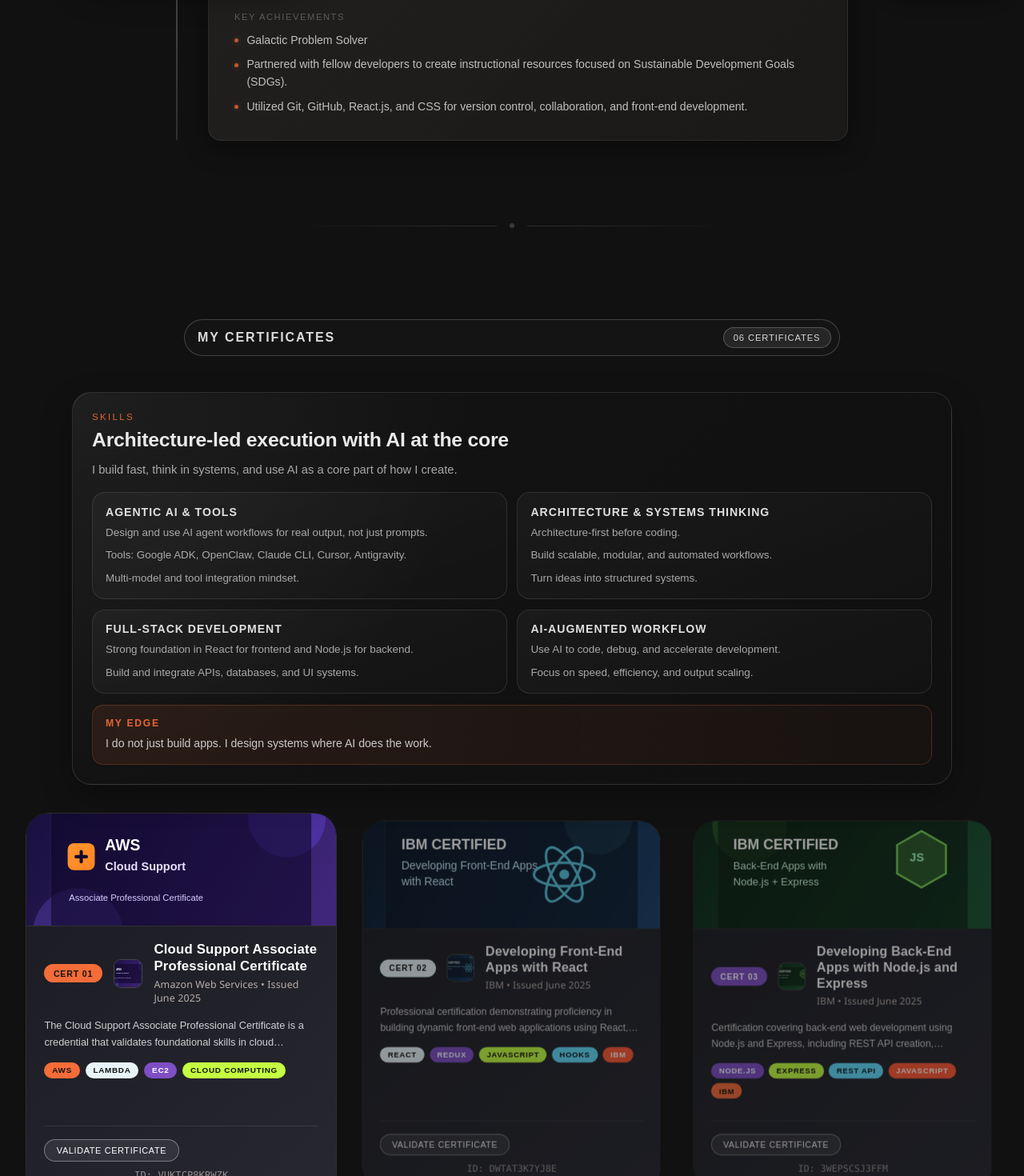
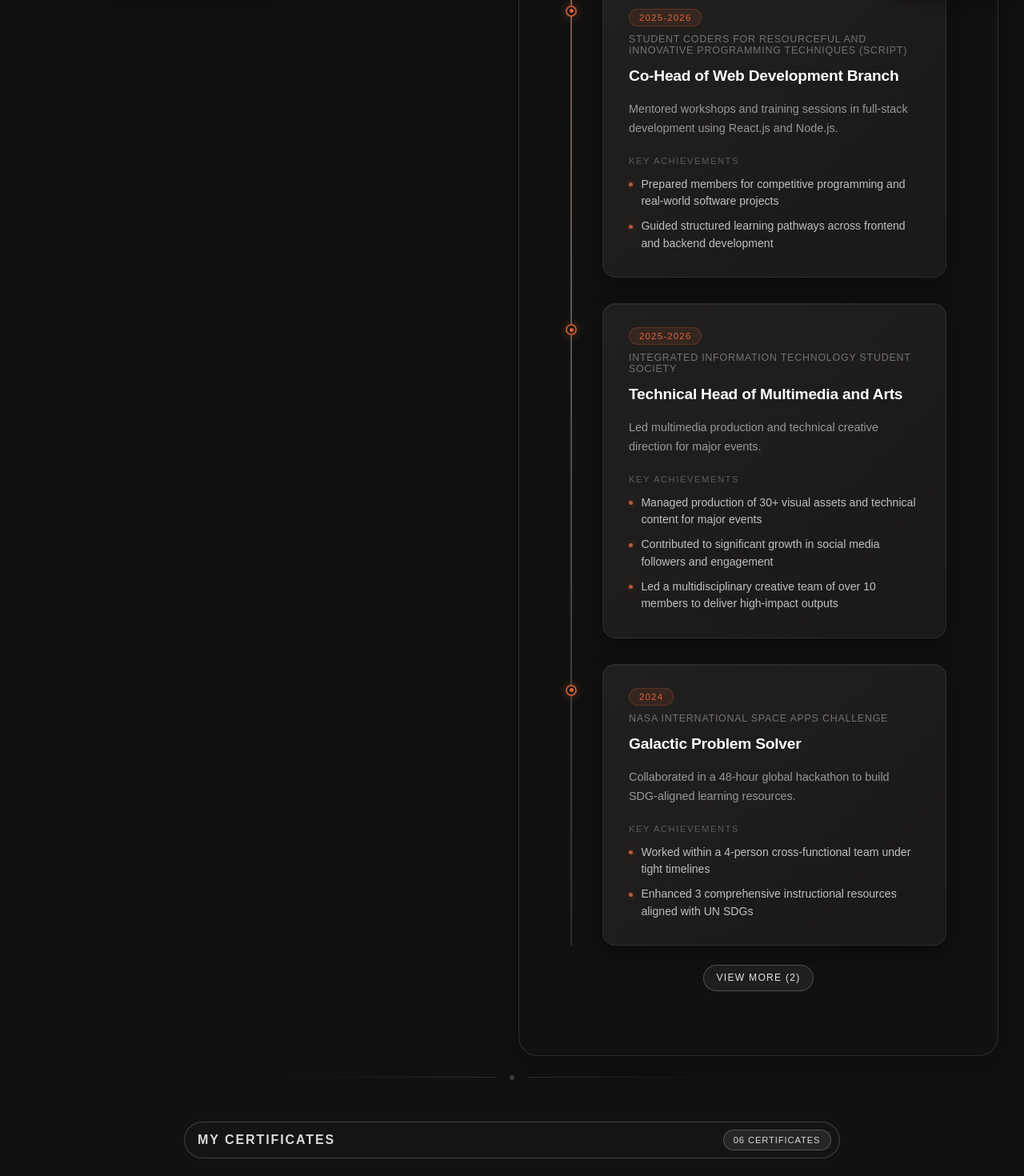
Before and after one commit to ChadBojelador/Web-Portfolio, a React (Vite) app: page /certificates in a window 1280 px wide. Shown: the part 780-2250 px from the top of the page at 80% size. Built offline with nearby package versions, Linux system fonts and the light colour scheme; no server answers; a web font is replaced by a local one.

Commit message:
feat: enhance experiences and certificates sections with new content and layout adjustments

```diff
--- a/src/Components/AppShell.jsx
+++ b/src/Components/AppShell.jsx
@@ -72,16 +72,21 @@
       const isMobile = window.innerWidth <= 768;
 
       if (isMobile) {
-        // Fallback for mobile: stick it right below the profile card
-        const aside = document.querySelector('.left-column aside');
-        if (aside) {
-          const rect = aside.getBoundingClientRect();
+        // Mobile: place card directly below the accomplishments section
+        const carousel = document.getElementById('carousel-section');
+        const contentContainer = document.querySelector('.content-container');
+        if (carousel) {
+          const carouselRect = carousel.getBoundingClientRect();
+          const containerRect = contentContainer?.getBoundingClientRect();
+
           setHomeStyle({
             position: 'absolute',
-            top: `${rect.bottom + window.scrollY + 20}px`,
+            top: `${carouselRect.bottom + window.scrollY + 16}px`,
             left: '50%',
             transform: 'translateX(-50%)',
-            width: 'min(94vw, 360px)'
+            width: containerRect
+              ? `${Math.min(containerRect.width, window.innerWidth * 0.94)}px`
+              : 'min(94vw, 360px)'
           });
         }
       } else {
--- a/src/Components/Experiences.jsx
+++ b/src/Components/Experiences.jsx
@@ -1,4 +1,4 @@
-import { useRef } from 'react';
+import { useRef, useState } from 'react';
 import { motion, useInView } from 'framer-motion';
 import { experiences } from '../data/experiences';
 import '../Styles/experiences.css';
@@ -80,12 +80,19 @@
   );
 }
 
-export default function Experiences() {
+export default function Experiences({ className = '' }) {
   const headerRef = useRef(null);
   const headerInView = useInView(headerRef, { once: true });
+  const [showAll, setShowAll] = useState(false);
+
+  const maxVisible = 4;
+  const hasMoreThanLimit = experiences.length > maxVisible;
+  const visibleExperiences = hasMoreThanLimit && !showAll
+    ? experiences.slice(0, maxVisible)
+    : experiences;
 
   return (
-    <section className="exp-section" aria-label="Professional Experience">
+    <section className={`exp-section ${className}`.trim()} aria-label="Professional Experience">
       {/* Ambient blobs */}
       <div className="exp-blob exp-blob-1" aria-hidden="true" />
       <div className="exp-blob exp-blob-2" aria-hidden="true" />
@@ -116,10 +123,24 @@
           />
         </div>
 
-        {experiences.map((exp, index) => (
+        {visibleExperiences.map((exp, index) => (
           <TimelineCard key={index} exp={exp} index={index} />
         ))}
       </div>
+
+      {hasMoreThanLimit && (
+        <div className="exp-view-more-wrap">
+          <button
+            type="button"
+            className="exp-view-more-btn"
+            onClick={() => setShowAll((prev) => !prev)}
+            aria-expanded={showAll}
+            aria-label={showAll ? 'Show fewer experiences' : 'Show more experiences'}
+          >
+            {showAll ? 'View Less' : `View More (${experiences.length - maxVisible})`}
+          </button>
+        </div>
+      )}
     </section>
   );
 }
--- a/src/Styles/ProjectPanel.css
+++ b/src/Styles/ProjectPanel.css
@@ -1,6 +1,7 @@
 /* ─── Glow wrapper ──────────────────────────────────────── */
 .project-panel-glow {
-  width: min(760px, 100%);
+  width: min(680px, 100%);
+  margin-left: auto;
   margin-right: auto;
   transition: width 320ms ease;
 }
@@ -20,19 +21,61 @@
 
 .project-panel.expanded {
   /* Left info column stays fixed; right carousel column is large */
-  grid-template-columns: minmax(280px, 1fr) minmax(0, 1.35fr);
+  grid-template-columns: minmax(380px, 1fr) minmax(0, 1.35fr);
   grid-template-rows: auto;
+}
+
+.project-panel:not(.expanded) {
+  grid-template-columns: minmax(300px, 0.95fr) minmax(0, 1.05fr);
+  grid-template-rows: auto;
+  align-items: center;
+  gap: 0.8rem;
+}
+
+.project-panel:not(.expanded) .project-nav-row {
+  grid-column: 1;
+  grid-row: 1;
+  justify-content: flex-start;
+  flex-wrap: nowrap;
+  gap: 0.7rem;
+  padding: 0.62rem 0.78rem;
+}
+
+.project-panel:not(.expanded) .project-collapsed-preview {
+  grid-column: 2;
+  grid-row: 1;
+  align-items: flex-start;
+  gap: 0.5rem;
+  padding: 0.62rem 0.78rem 0.62rem 0;
+  max-height: none;
+}
+
+.project-panel:not(.expanded) .panel-title {
+  flex: 1;
+  min-width: 0;
+  text-align: left;
+}
+
+.project-panel:not(.expanded) .project-preview-description {
+  max-width: none;
+  text-align: left;
+}
+
+.project-panel:not(.expanded) .project-preview-tags {
+  justify-content: flex-start;
 }
 
 /* ─── Top nav row ───────────────────────────────────────── */
 .project-nav-row {
   display: flex;
   align-items: center;
+  justify-content: center;
   gap: 0.9rem;
   padding: 0.42rem 0.72rem;
   grid-column: 1;
   grid-row: 1;
   transition: padding 300ms ease;
+  flex-wrap: wrap;
 }
 
 .project-panel.expanded .project-nav-row {
@@ -44,9 +87,9 @@
 /* ─── Badge ─────────────────────────────────────────────── */
 .project-badge {
   border-radius: 999px;
-  padding: 0.36rem 0.72rem;
+  padding: 0.42rem 0.82rem;
   font-family: 'Poppins', sans-serif;
-  font-size: 0.66rem;
+  font-size: 0.74rem;
   letter-spacing: 0.08em;
   text-transform: uppercase;
   font-weight: 600;
@@ -118,10 +161,12 @@
   margin: 0;
   color: #ffffff;
   font-family: 'Poppins', sans-serif;
-  font-size: clamp(0.88rem, 1.5vw, 1.02rem);
+  font-size: clamp(1rem, 1.9vw, 1.2rem);
   letter-spacing: 0.01em;
   line-height: 1.2;
   flex: 1;
+  min-width: 220px;
+  text-align: center;
 }
 
 /* ─── Buttons ───────────────────────────────────────────── */
@@ -133,9 +178,9 @@
   background: rgb(255 255 255 / 8%);
   color: #ffffff;
   text-decoration: none;
-  padding: 0.44rem 0.9rem;
+  padding: 0.5rem 1rem;
   font-family: 'Poppins', sans-serif;
-  font-size: 0.68rem;
+  font-size: 0.76rem;
   letter-spacing: 0.06em;
   text-transform: uppercase;
   transition: transform 160ms ease, border-color 160ms ease, background 160ms ease;
@@ -159,6 +204,7 @@
   grid-row: 2;
   display: flex;
   flex-direction: column;
+  align-items: center;
   gap: 0.52rem;
   padding: 0 0.72rem 0.66rem;
   overflow: hidden;
@@ -184,14 +230,16 @@
   margin: 0;
   color: rgb(200 200 200 / 85%);
   font-family: 'Poppins', sans-serif;
-  font-size: clamp(0.74rem, 1.05vw, 0.84rem);
+  font-size: clamp(0.82rem, 1.15vw, 0.94rem);
   line-height: 1.55;
   max-width: 54ch;
+  text-align: center;
 }
 
 .project-preview-tags {
   display: flex;
   flex-wrap: wrap;
+  justify-content: center;
   gap: 0.38rem;
 }
 
@@ -326,7 +374,7 @@
   margin: 0;
   color: rgb(227 227 227 / 90%);
   font-family: 'Poppins', sans-serif;
-  font-size: clamp(0.78rem, 1vw, 0.9rem);
+  font-size: clamp(0.84rem, 1.1vw, 1rem);
   line-height: 1.6;
 }
 
@@ -367,6 +415,32 @@
   .project-panel,
   .project-panel.expanded {
     grid-template-columns: 1fr;
+  }
+
+  .project-panel:not(.expanded) {
+    gap: 0.35rem;
+  }
+
+  .project-panel:not(.expanded) .project-nav-row {
+    justify-content: center;
+    flex-wrap: wrap;
+    padding: 0.42rem 0.72rem;
+  }
+
+  .project-panel:not(.expanded) .project-collapsed-preview {
+    grid-column: 1;
+    grid-row: 2;
+    align-items: center;
+    padding: 0 0.72rem 0.66rem;
+  }
+
+  .project-panel:not(.expanded) .panel-title,
+  .project-panel:not(.expanded) .project-preview-description {
+    text-align: center;
+  }
+
+  .project-panel:not(.expanded) .project-preview-tags {
+    justify-content: center;
   }
 
   .project-nav-row,
--- a/src/Styles/Projects.css
+++ b/src/Styles/Projects.css
@@ -18,8 +18,8 @@
   position: relative;
   z-index: 2;
   width: min(1280px, calc(100% - 1.2rem));
-  margin-left: clamp(0.6rem, 2.4vw, 2rem);
-  margin-right: 0;
+  margin-left: auto;
+  margin-right: auto;
   padding-top: clamp(4.8rem, 7vw, 6.1rem);
   padding-bottom: 1.6rem;
   display: grid;
@@ -31,6 +31,7 @@
   align-items: center;
   justify-content: space-between;
   width: min(820px, 100%);
+  margin: 0 auto;
   border: 1px solid rgb(255 255 255 / 20%);
   border-radius: 999px;
   padding: 0.55rem 0.65rem 0.55rem 1rem;
@@ -65,7 +66,7 @@
 
 .projects-grid {
   display: grid;
-  justify-items: start;
+  justify-items: center;
   gap: 0.55rem;
 }
 
@@ -90,14 +91,15 @@
 @media (max-width: 900px) {
   .projects-main {
     width: min(1120px, calc(100% - 1rem));
-    margin-left: 0.5rem;
+    margin-left: auto;
+    margin-right: auto;
   }
 }
 
 @media (max-width: 640px) {
   .projects-main {
-    margin-left: 0.4rem;
-    margin-right: 0.4rem;
+    margin-left: auto;
+    margin-right: auto;
     width: auto;
     padding-top: 5.7rem;
     padding-bottom: 1.2rem;
--- a/src/Styles/certificates.css
+++ b/src/Styles/certificates.css
@@ -71,7 +71,18 @@
   border-radius: 999px;
   padding: 0.55rem 0.65rem 0.55rem 1rem;
   background: #141414;
-  margin: clamp(4.8rem, 7vw, 6.1rem) auto 2.8rem;
+  margin: 1.8rem auto 2.8rem;
+}
+
+.cert-intro-layout {
+  position: relative;
+  z-index: 2;
+  width: min(1300px, 100%);
+  margin: clamp(4.8rem, 7vw, 6.1rem) auto 0;
+  display: grid;
+  grid-template-columns: minmax(0, 1fr) minmax(0, 1fr);
+  gap: 1rem;
+  align-items: start;
 }
 
 .cert-title {
@@ -104,8 +115,8 @@
 .cert-skills-section {
   position: relative;
   z-index: 2;
-  width: min(1100px, 100%);
-  margin: 0 auto 2.2rem;
+  width: 100%;
+  margin: 0;
   padding: clamp(1rem, 2vw, 1.5rem);
   border: 1px solid rgb(255 255 255 / 12%);
   border-radius: 24px;
@@ -199,6 +210,26 @@
   font-size: 0.88rem;
   line-height: 1.6;
   color: rgb(236 236 236 / 84%);
+}
+
+.cert-experience-panel {
+  border: 1px solid rgb(255 255 255 / 12%);
+  border-radius: 24px;
+  background: linear-gradient(140deg, rgba(20, 20, 20, 0.95) 0%, rgba(16, 16, 16, 0.98) 100%);
+  box-shadow: 0 14px 38px rgba(0, 0, 0, 0.3);
+  padding: 1.5rem 1.2rem;
+}
+
+.cert-experience-panel .exp-section-header {
+  margin: 0 auto 2rem;
+}
+
+.cert-experience-panel .exp-section-title {
+  font-size: clamp(1.55rem, 3vw, 2.15rem);
+}
+
+.cert-experience-panel .exp-timeline {
+  max-width: 100%;
 }
 
 .cert-panel-glow {
@@ -347,12 +378,22 @@
     padding: 1.3rem;
   }
 
+  .cert-intro-layout {
+    grid-template-columns: 1fr;
+    gap: 0.9rem;
+  }
+
   .cert-skills-grid {
     grid-template-columns: 1fr;
   }
 
   .cert-skills-section {
     border-radius: 18px;
-    margin-bottom: 1.8rem;
+    margin-bottom: 0;
+  }
+
+  .cert-experience-panel {
+    border-radius: 18px;
+    padding: 1.15rem 0.95rem;
   }
 }
--- a/src/Styles/contact.css
+++ b/src/Styles/contact.css
@@ -396,6 +396,15 @@
     grid-template-columns: 1fr;
   }
 
+  .contact-form-container {
+    order: 1;
+  }
+
+  .contact-info {
+    order: 2;
+    margin-top: 1rem;
+  }
+
   .contact-container .Title {
     font-size: 2.5rem;
   }
--- a/src/Styles/experiences.css
+++ b/src/Styles/experiences.css
@@ -303,6 +303,40 @@
   box-shadow: 0 0 6px rgba(244, 108, 56, 0.35);
 }
 
+/* ── View more control ───────────────────── */
+.exp-view-more-wrap {
+  position: relative;
+  z-index: 2;
+  display: flex;
+  justify-content: center;
+  margin-top: clamp(1rem, 3vh, 1.8rem);
+}
+
+.exp-view-more-btn {
+  border: 1px solid rgba(255, 255, 255, 0.22);
+  background: rgba(255, 255, 255, 0.06);
+  color: rgba(245, 245, 245, 0.92);
+  font-family: 'Poppins', sans-serif;
+  font-size: 0.76rem;
+  letter-spacing: 0.1em;
+  text-transform: uppercase;
+  border-radius: 999px;
+  padding: 0.52rem 0.95rem;
+  cursor: pointer;
+  transition: border-color 0.25s ease, background-color 0.25s ease, transform 0.25s ease;
+}
+
+.exp-view-more-btn:hover {
+  border-color: rgba(244, 108, 56, 0.5);
+  background: rgba(244, 108, 56, 0.1);
+  transform: translateY(-1px);
+}
+
+.exp-view-more-btn:focus-visible {
+  outline: 2px solid rgba(244, 108, 56, 0.65);
+  outline-offset: 2px;
+}
+
 /* ── Section divider ─────────────────────── */
 .exp-cert-divider {
   position: relative;
--- a/src/Styles/index.css
+++ b/src/Styles/index.css
@@ -788,8 +788,8 @@
   .main-contain aside {
     position: static;
     top: auto;
-    width: 100%;
-    max-width: 100%;
+    width: min(94vw, 360px);
+    max-width: min(94vw, 360px);
     height: auto;
     margin: 0 auto 2vh;
     padding: 15px;
@@ -886,14 +886,18 @@
   }
 
   .description-pic p {
-    font-size: 0.9rem;
-    line-height: 1.35;
+    font-size: clamp(0.76rem, 3.2vw, 0.88rem);
+    line-height: 1.32;
   }
 
   .Title {
-    font-size: clamp(2rem, 9vw, 2.9rem);
-    line-height: 1.2;
-    margin-top: 0.5rem;
+    font-size: clamp(2.2rem, 10vw, 3.2rem);
+    line-height: 1.1;
+    margin-top: 0.35rem;
+  }
+
+  #title1 {
+    margin-top: 0.05rem;
   }
 
   .title-container {
@@ -902,7 +906,7 @@
   }
 
   .title-container p {
-    font-size: clamp(0.95rem, 3.9vw, 1.1rem);
+    font-size: clamp(0.86rem, 3.5vw, 1rem);
   }
 
   .p-container {
@@ -910,8 +914,8 @@
   }
 
   .p-container p {
-    font-size: 0.96rem;
-    line-height: 1.35;
+    font-size: clamp(0.82rem, 3.4vw, 0.93rem);
+    line-height: 1.32;
   }
 
   .boxes {
@@ -936,3 +940,18 @@
     font-size: clamp(1.35rem, 6vw, 1.9rem);
   }
 }
+
+@media (max-width: 420px) {
+  .main-contain aside {
+    width: min(86vw, 330px);
+    max-width: min(86vw, 330px);
+  }
+
+  .description-pic p {
+    font-size: 0.76rem;
+  }
+
+  .p-container p {
+    font-size: 0.84rem;
+  }
+}
--- a/src/data/experiences.js
+++ b/src/data/experiences.js
@@ -1,4 +1,45 @@
 export const experiences = [
+  {
+    title: "External Vice President",
+    company: "Integrated Information Technology Student Society",
+    period: "2025-2026",
+    description: "Led external relations and partnership initiatives for the organization.",
+    achievements: [
+      "Strengthened collaboration with student organizations and external stakeholders",
+      "Supported strategic planning and execution of high-impact student activities"
+    ]
+  },
+  {
+    title: "Co-Head of Web Development Branch",
+    company: "Student Coders for Resourceful and Innovative Programming Techniques (SCRIPT)",
+    period: "2025-2026",
+    description: "Mentored workshops and training sessions in full-stack development using React.js and Node.js.",
+    achievements: [
+      "Prepared members for competitive programming and real-world software projects",
+      "Guided structured learning pathways across frontend and backend development"
+    ]
+  },
+  {
+    title: "Technical Head of Multimedia and Arts",
+    company: "Integrated Information Technology Student Society",
+    period: "2025-2026",
+    description: "Led multimedia production and technical creative direction for major events.",
+    achievements: [
+      "Managed production of 30+ visual assets and technical content for major events",
+      "Contributed to significant growth in social media followers and engagement",
+      "Led a multidisciplinary creative team of over 10 members to deliver high-impact outputs"
+    ]
+  },
+  {
+    title: "Galactic Problem Solver",
+    company: "NASA International Space Apps Challenge",
+    period: "2024",
+    description: "Collaborated in a 48-hour global hackathon to build SDG-aligned learning resources.",
+    achievements: [
+      "Worked within a 4-person cross-functional team under tight timelines",
+      "Enhanced 3 comprehensive instructional resources aligned with UN SDGs"
+    ]
+  },
   {
     title: "Business Intelligence Dashboard Competition (Co-head)",
     company: "TECHNOFUSION 2025",
--- a/src/data/projects.js
+++ b/src/data/projects.js
@@ -20,4 +20,31 @@
     link: 'https://github.com/your-repo',
     tags: ['React', 'UI', 'Assistant'],
   },
+  {
+    ...projectDataStructure,
+    title: 'Kiloscope - Motion Tracker',
+    details: 'Physics-based motion tracker built with React, Leaflet, and the Geolocation API. Tracks live location, speed, and cumulative distance.',
+    picture: sa,
+    images: [sa],
+    link: 'https://github.com/ChadBojelador/Physics-Motion-Tracker',
+    tags: ['React', 'Leaflet', 'Geolocation API', 'Physics'],
+  },
+  {
+    ...projectDataStructure,
+    title: 'Cock Clashers',
+    details: 'A Java-based battle simulator game with GUI inspired by Pokémon-style combat mechanics, featuring roosters as the main battling characters.',
+    picture: sa,
+    images: [sa],
+    link: 'https://github.com/ChadBojelador/Cock-Clashers',
+    tags: ['Java', 'GUI', 'Game Development', 'Battle Simulator'],
+  },
+  {
+    ...projectDataStructure,
+    title: 'Medical Record Management System',
+    details: 'A C++/Qt-based Medical Record Management System with MySQL integration, focused on core CRUD operations and strong data structure fundamentals for organized and scalable healthcare record handling.',
+    picture: sa,
+    images: [sa],
+    link: 'https://github.com/ChadBojelador/Medical-Record-Management-System',
+    tags: ['C++', 'Qt', 'MySQL', 'CRUD'],
+  },
 ];
--- a/src/pages/Certificates.jsx
+++ b/src/pages/Certificates.jsx
@@ -57,21 +57,7 @@
         <CustomCursor />
       </div>
 
-      <Experiences />
-
-      <div className="exp-cert-divider">
-        <div className="exp-cert-divider-dot"></div>
-      </div>
-
-      <section className="cert-toolbar" aria-label="Certificate Showcase">
-        <h1 className="cert-title">My Certificates</h1>
-        <div className="cert-meta">
-          <span className="cert-count">
-            {String(certificates.length).padStart(2, '0')} certificates
-          </span>
-        </div>
-      </section>
-
+      <section className="cert-intro-layout" aria-label="Skills and Professional Journey">
         <section className="cert-skills-section" aria-label="Skills">
           <div className="cert-skills-header">
             <p className="cert-skills-eyebrow">Skills</p>
@@ -129,6 +115,22 @@
           </aside>
         </section>
 
+        <Experiences className="cert-experience-panel" />
+      </section>
+
+      <div className="exp-cert-divider">
+        <div className="exp-cert-divider-dot"></div>
+      </div>
+
+      <section className="cert-toolbar" aria-label="Certificate Showcase">
+        <h1 className="cert-title">My Certificates</h1>
+        <div className="cert-meta">
+          <span className="cert-count">
+            {String(certificates.length).padStart(2, '0')} certificates
+          </span>
+        </div>
+      </section>
+
       <div className="w-full max-w-325 mx-auto overflow-hidden py-4 cursor-grab active:cursor-grabbing pb-8">
         <div className="overflow-hidden" ref={emblaRef}>
           <div className="flex gap-4 sm:gap-6">
```
Lines whose indentation alone changed are shown as unchanged.
